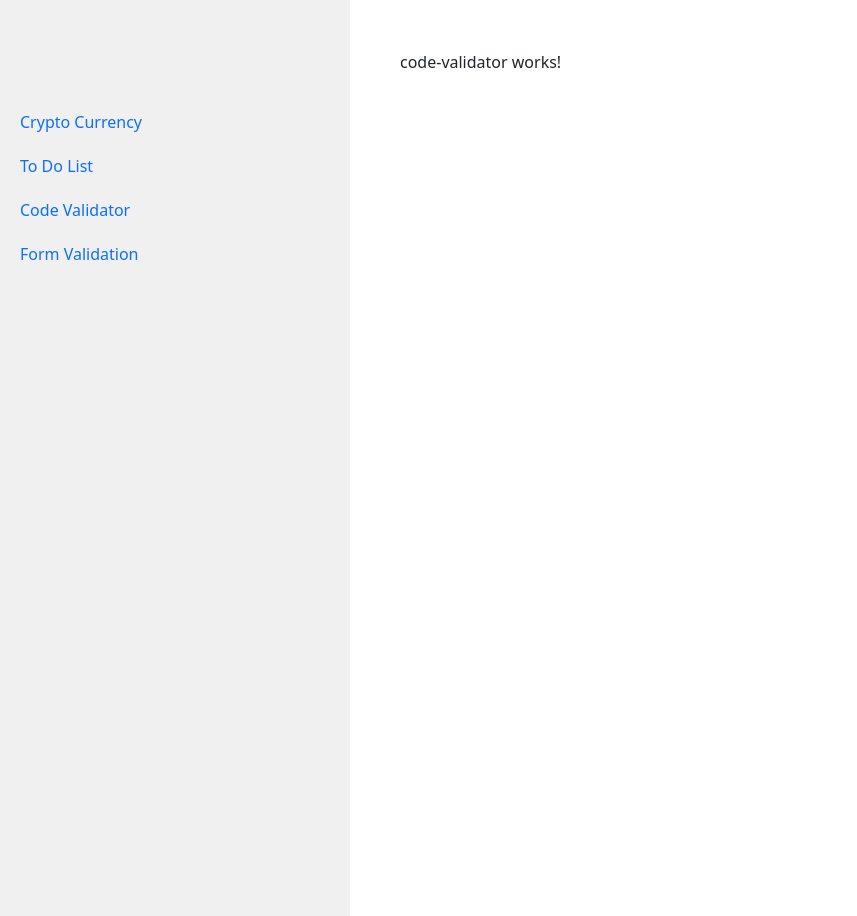
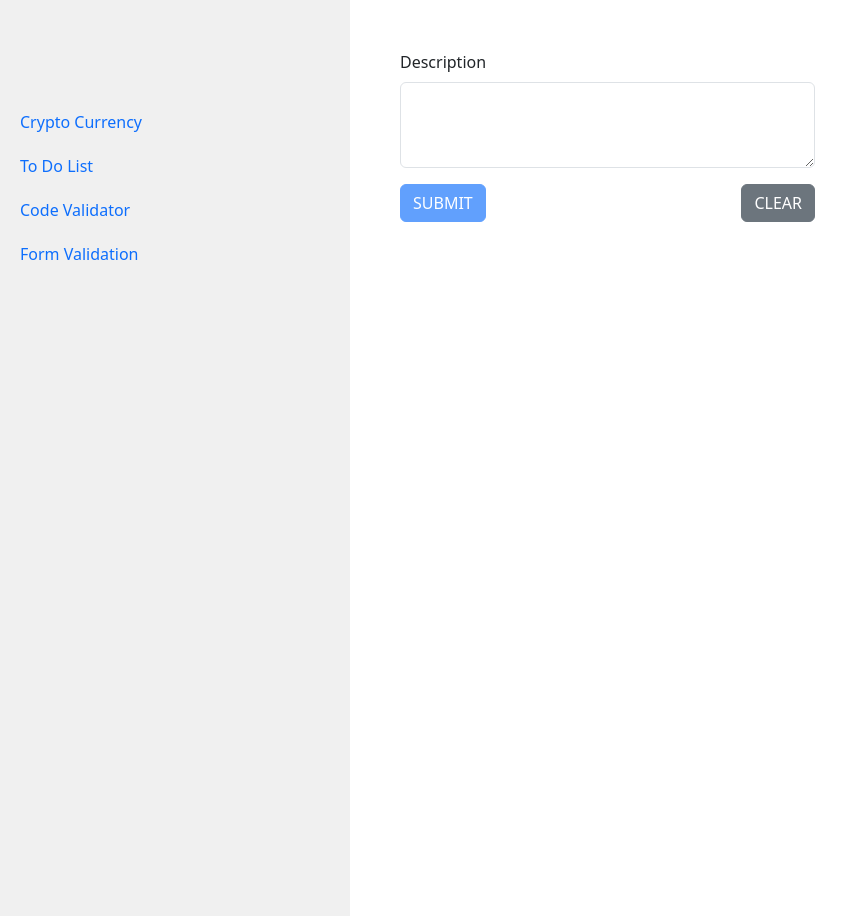
Before and after one commit to annrobles/ng-seventeen-trial, an Angular app: page /code-validator in a window 1280 px wide. Shown: the whole page, without its empty margins (0-857 px from the left). Built offline with nearby package versions, Linux system fonts and the light colour scheme.

Commit message:
added fields for code validation

```diff
--- a/src/app/code-validator/code-validator.component.html
+++ b/src/app/code-validator/code-validator.component.html
@@ -1 +1,11 @@
-<p>code-validator works!</p>
+<form [formGroup]="formValidation" (ngSubmit)="onSubmit()" class="w-50">
+    <div class="mb-3">
+        <label for="description" class="form-label">Description</label>
+        <textarea formControlName="description" class="form-control" id="description" rows="3"></textarea>
+    </div>
+
+    <section class="form-buttons mt-3 mb-3">
+        <button type="submit" class="btn btn-primary" [disabled]="!formValidation.valid">SUBMIT</button>
+        <button class="btn btn-secondary" (click)="onClear()">CLEAR</button>
+    </section>
+</form>
--- a/src/app/code-validator/code-validator.component.less
+++ b/src/app/code-validator/code-validator.component.less
@@ -0,0 +1,8 @@
+.form-buttons {
+    display: flex;
+    justify-content: space-between;
+
+    button {
+        cursor: pointer;
+    }
+}
--- a/src/app/code-validator/code-validator.component.ts
+++ b/src/app/code-validator/code-validator.component.ts
@@ -1,12 +1,27 @@
 import { Component } from '@angular/core';
+import { FormControl, FormGroup, FormBuilder, ReactiveFormsModule, Validators } from '@angular/forms';
 
 @Component({
   selector: 'app-code-validator',
   standalone: true,
-  imports: [],
+  imports: [ReactiveFormsModule],
   templateUrl: './code-validator.component.html',
   styleUrl: './code-validator.component.less'
 })
 export class CodeValidatorComponent {
+  formValidation: FormGroup;
 
+  constructor(private fb: FormBuilder) {
+    this.formValidation = new FormGroup({
+      description: new FormControl(null, Validators.required),
+    })
+  }
+
+  onSubmit() {
+    console.warn(this.formValidation.value);
+  }
+
+  onClear() {
+    this.formValidation.reset();
+  }
 }
```
